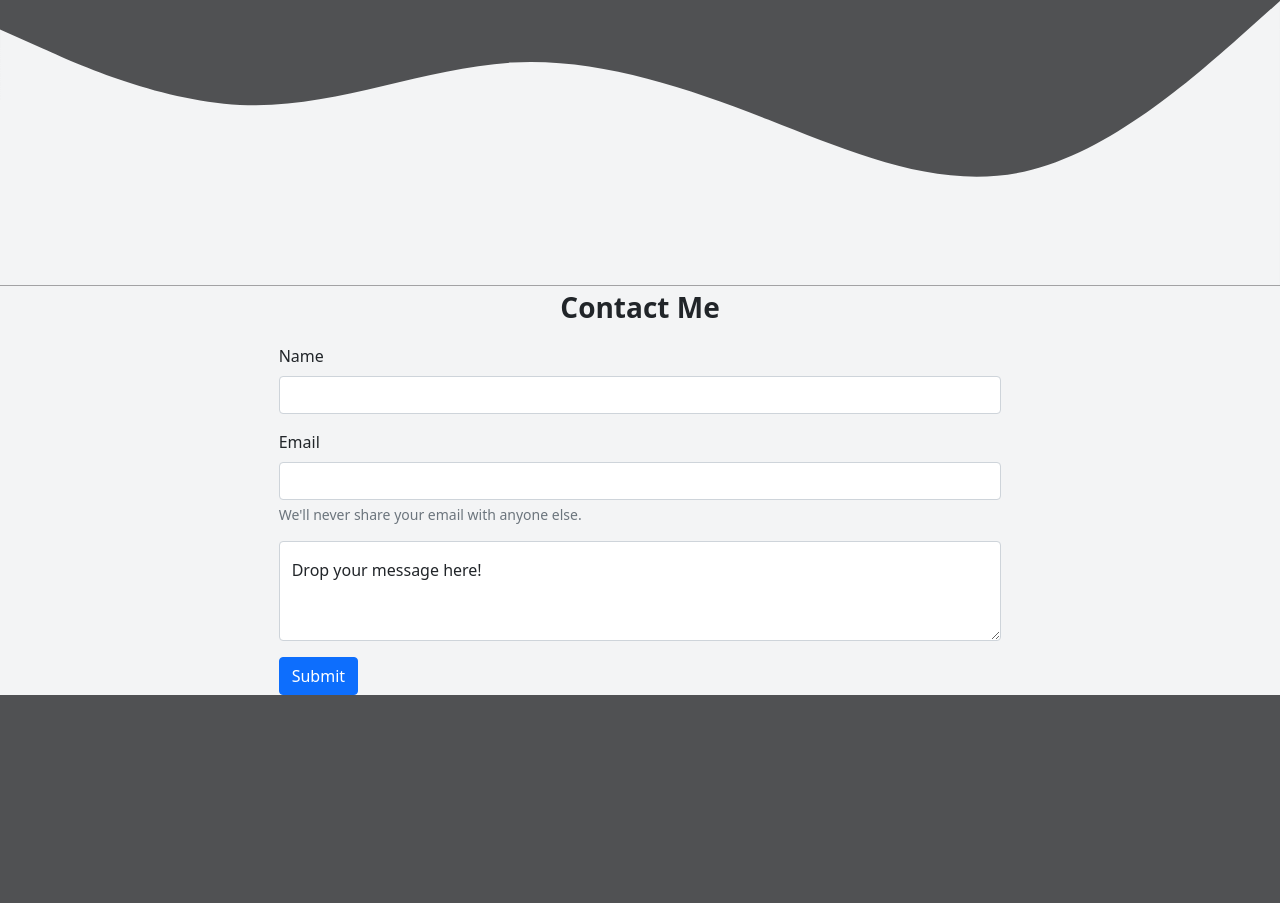
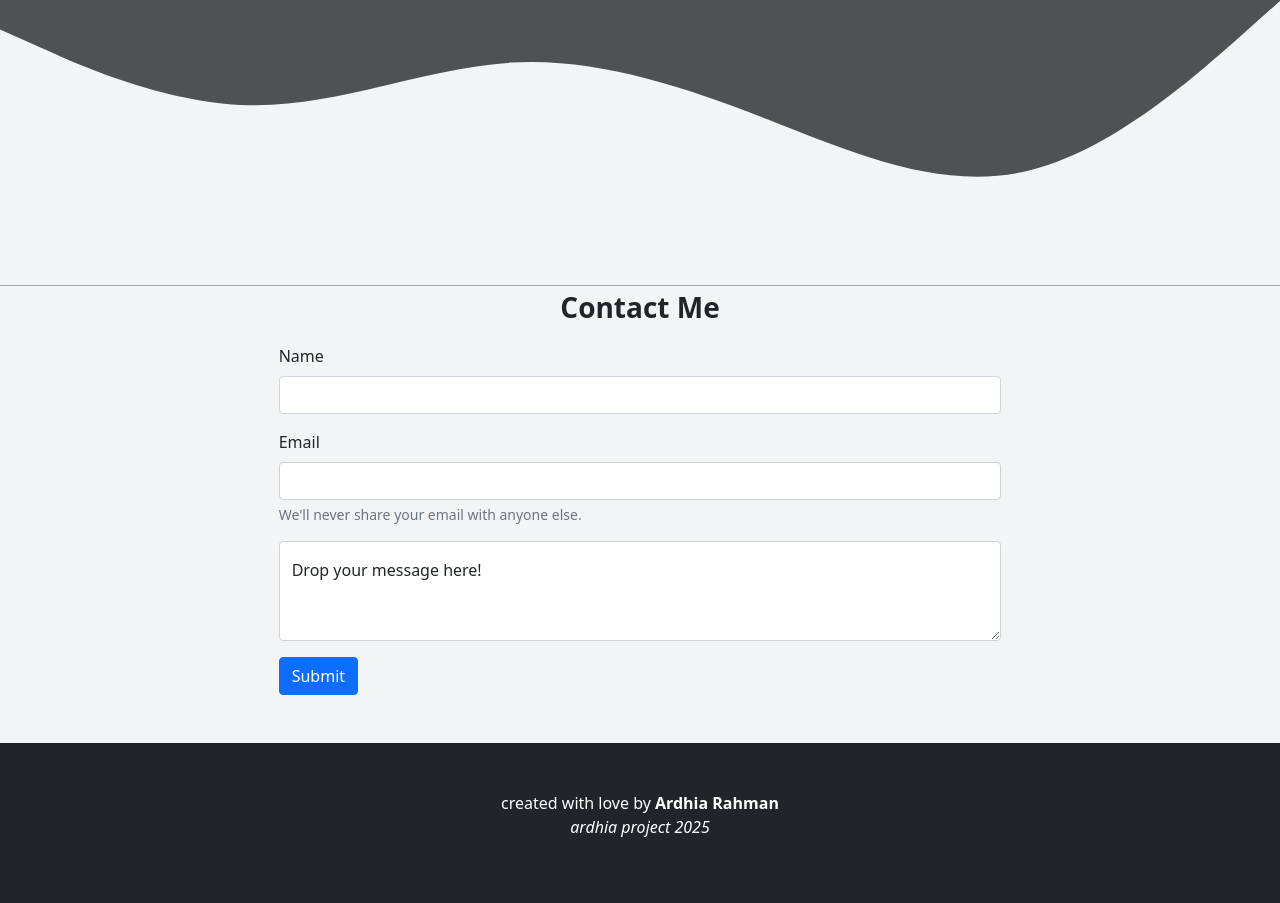
Before and after one commit to matchalatte05/portfolio-bootstrap-5, a plain HTML site: page index.html in a window 1280 px wide. Shown: the part 2352-3255 px from the top of the page. Before the commit the page ends 3047 px from the top, so only its background shows below. Drawn offline with nearby package versions, Linux system fonts and the light colour scheme.

Commit message:
menambahkan fitur footer

```diff
--- a/index.html
+++ b/index.html
@@ -125,7 +125,7 @@
     <!-- akhir colom my project -->
     <!-- contact me -->
     <section>
-      <div class="container-fluid" style="background-color: #f3f4f5">
+      <div class="container-fluid pb-5" style="background-color: #f3f4f5">
         <div class="row text-center fs-3 fw-bold mb-3">
           <div class="col">Contact Me</div>
         </div>
@@ -153,6 +153,14 @@
       </div>
     </section>
     <!-- akhir contact me -->
+
+    <!-- footer -->
+
+    <footer class="text-center p-5" style="color: white">
+      created with love by <a href="https://www.instagram.com/ardhiahman_" style="color: white; text-decoration: none; font-weight: bold">Ardhia Rahman</a>
+      <p class="fs-6 fst-italic fw-light">ardhia project 2025</p>
+    </footer>
+    <!-- akhir footer -->
     <script src="https://cdn.jsdelivr.net/npm/bootstrap@5.0.2/dist/js/bootstrap.bundle.min.js" integrity="sha384-MrcW6ZMFYlzcLA8Nl+NtUVF0sA7MsXsP1UyJoMp4YLEuNSfAP+JcXn/tWtIaxVXM" crossorigin="anonymous"></script>
   </body>
 </html>
--- a/style.css
+++ b/style.css
@@ -9,3 +9,7 @@ body {
 svg {
   display: block;
 }
+
+footer {
+  background-color: #212529;
+}
```
